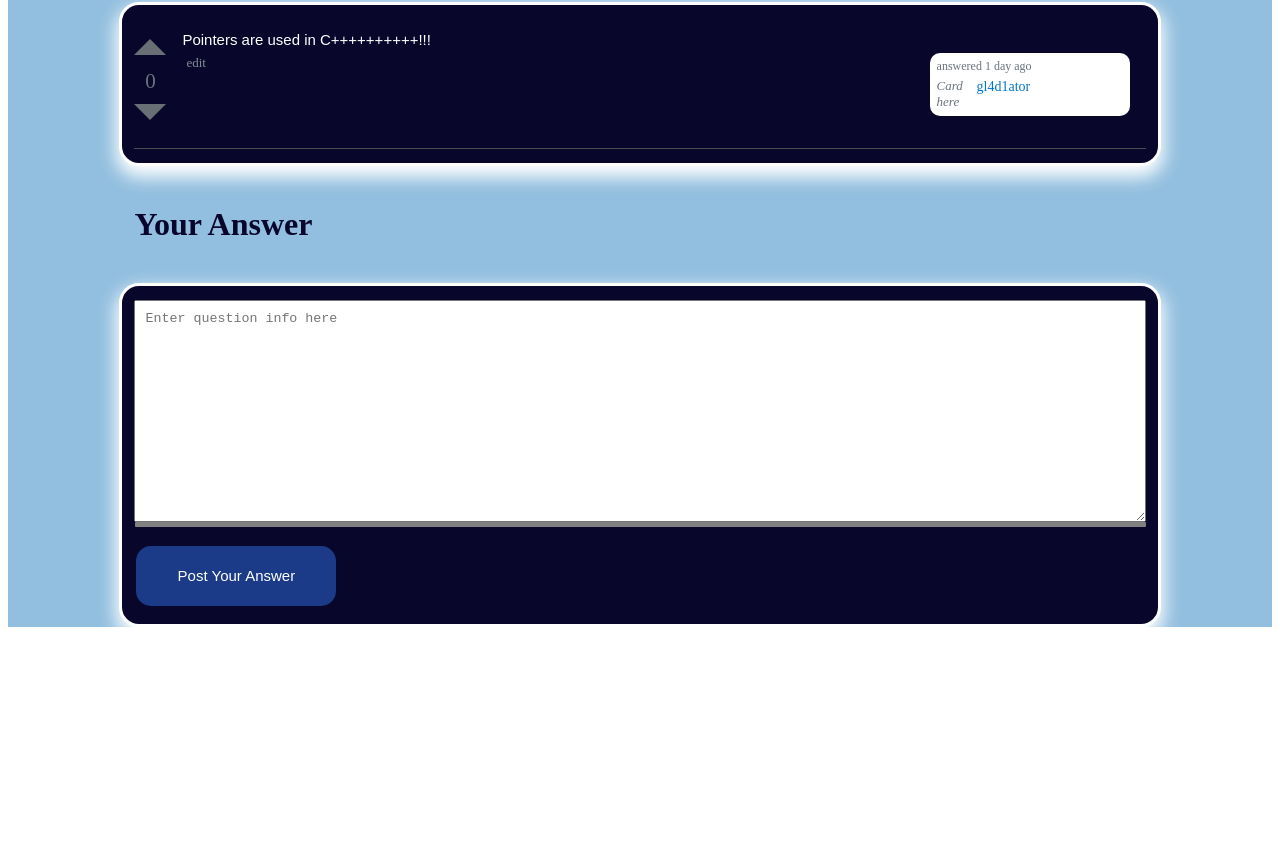
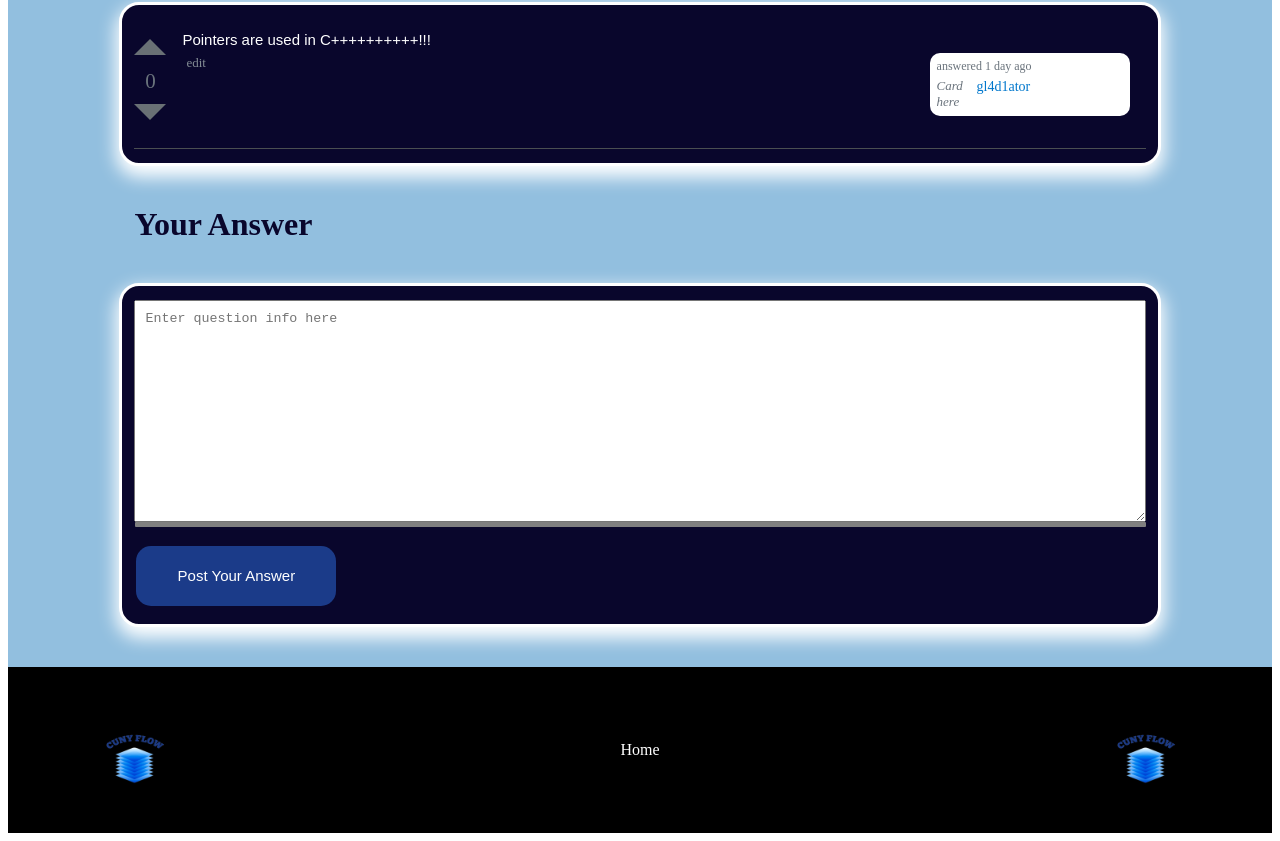
Before and after one commit to r0m3c/CUNY-Flow, a React (Create React App) app in the folder client/: page /question in a window 1280 px wide. Shown: the part 1113-1954 px from the top of the page. Before the commit the page ends 1780 px from the top, so only its background shows below. Built offline with nearby package versions, Linux system fonts and the light colour scheme.

Commit message:
added footer

```diff
--- a/client/src/App.js
+++ b/client/src/App.js
@@ -10,6 +10,7 @@ import {
 import AskPage from "./Pages/AskPage";
 import { createGlobalStyle } from "styled-components";
 import QuestionAnswerPage from "./Pages/QuestionAnswerPage";
+import Footer from "./Components/Footer";
 
 const StyledBody = styled.div`
   background-color: #92bfdf;
@@ -35,6 +36,7 @@ function App() {
           <Route exact path="/" element={<QuestionsPage/>} />
           <Route exact path="/question" element={<QuestionAnswerPage/>} />
         </Routes>
+        <Footer/>
       </Router>
     </StyledBody>
   );
--- /dev/null
+++ b/client/src/Components/Footer.js
@@ -0,0 +1,92 @@
+import styled from "styled-components";
+import {Link} from "react-router-dom"
+import cunyflow from "../Images/cunyflow.png"
+
+const StyledFooter = styled.div`
+    background-color: black;
+    padding-left: 5%;
+    padding-right: 5%;
+    padding-top: 2%;
+    padding-bottom: 2%;
+    display: flex;
+    justify-content: center;
+    align-items: center;
+    flex-shrink: 0;
+`
+
+const FooterLeft = styled.div`
+    float: left;
+`
+
+const FooterRight = styled.div`
+    float: right;
+`
+
+const FooterCenter = styled.div`
+    display: inline-block;
+    /* width: 33.333%;  */
+    width: 100%;
+    text-align: center;
+`
+
+const FooterLogoLinkLeft = styled(Link)`
+    text-decoration: none;
+    color: black;
+    padding: 1rem;
+    display: block;
+    // background-color:  #1B3B89;
+    border-radius: 5rem;
+    color: white;
+`
+
+const FooterLogoImgLeft = styled.img`
+    float: left;
+    width: 95px;
+    height: 100px;
+`
+
+const FooterLogoLinkRight = styled(Link)`
+    text-decoration: none;
+    color: black;
+    padding: 1rem;
+    display: block;
+    // background-color:  #1B3B89;
+    border-radius: 5rem;
+    color: white;
+`
+
+const FooterLogoImgRight = styled.img`
+    float: left;
+    width: 95px;
+    height: 100px;
+`
+
+const FooterCenterTitleLink = styled(Link)`
+    color: white; text-decoration: none;
+`
+
+function Footer() {
+    return (
+        // <Footer>
+            <StyledFooter>
+                <FooterLeft>
+                    <FooterLogoLinkLeft to={"/"}>
+                        <FooterLogoImgLeft src={cunyflow} />
+                    </FooterLogoLinkLeft>
+                </FooterLeft>
+
+                <FooterCenter>
+                    <FooterCenterTitleLink to={"/"}>Home</FooterCenterTitleLink>
+                </FooterCenter>
+
+                <FooterRight>
+                    <FooterLogoLinkRight to={"/"}>
+                        <FooterLogoImgRight src={cunyflow} />
+                    </FooterLogoLinkRight>
+                </FooterRight>
+            </StyledFooter>
+        // </Footer>
+    );
+}
+
+export default Footer;
```
